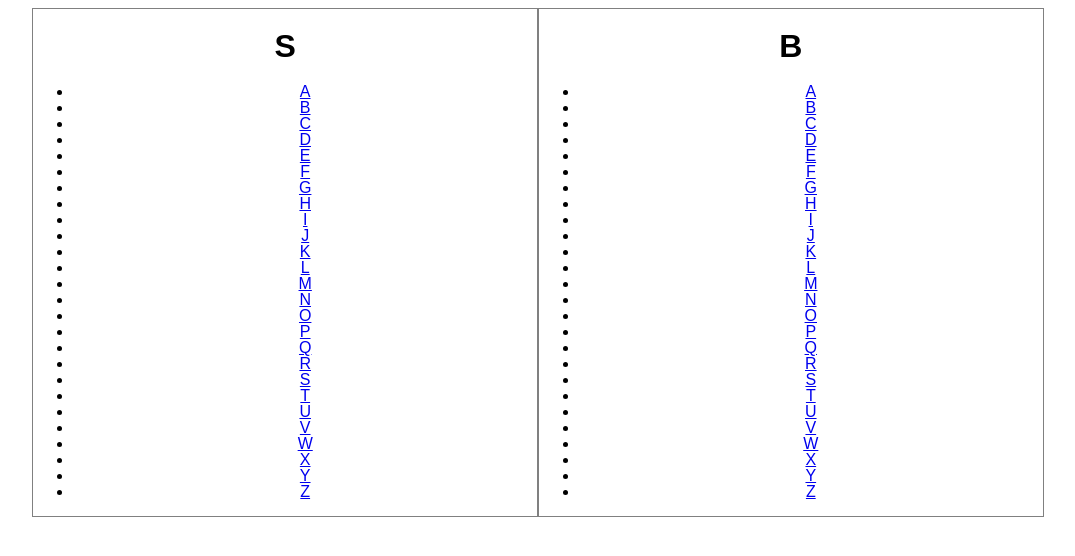
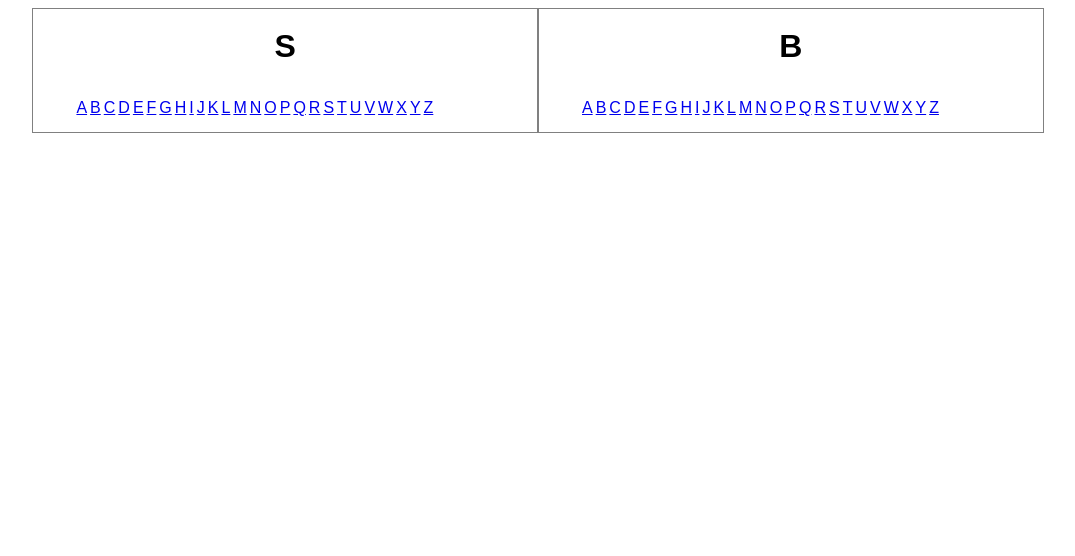
Before and after one commit to bobbingwide/react-SB, a React app: page / in a window 1280 px wide. Shown: the whole page, without its empty margins (102-1177 px from the left). Built offline with nearby package versions, Linux system fonts and the light colour scheme.

Commit message:
Style the Links list as an inline-block

```diff
--- a/public/styles.css
+++ b/public/styles.css
@@ -15,3 +15,13 @@ div.side {
 	border: 1px solid grey;
 	box-sizing: border-box;
 }
+
+div.side ul {
+	display: inline;
+	float: left;
+}
+
+div.side li {
+	display: inline-block;
+	margin: 0 0 0 3px;
+}
```
